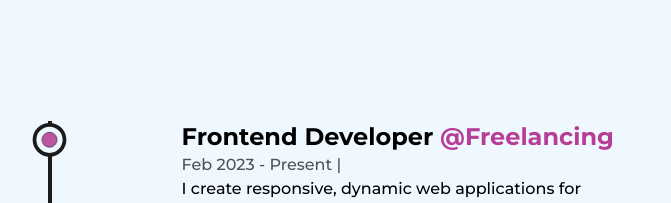
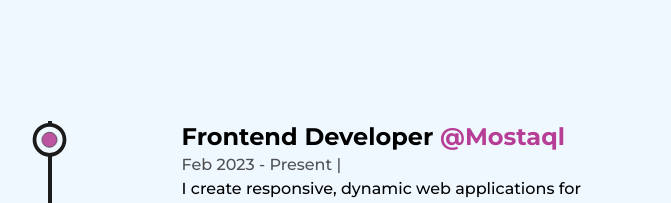
Before and after one commit to ahmedhanydev/nextjs-portfolio, a Next.js app: page /about in a window 1280 px wide. Shown: the part 2135-2338 px from the top of the page, without its empty margins (244-915 px from the left). Built offline with nearby package versions, Linux system fonts and the light colour scheme.

Commit message:
update: change in content

```diff
--- a/src/components/Experience.tsx
+++ b/src/components/Experience.tsx
@@ -73,7 +73,7 @@ const Experience = () => {
         <ul className="w-full flex flex-col items-start justify-between ml-4  xs:ml-2 ">
           <Details
             position="Frontend Developer"
-            company="Freelancing"
+            company="Mostaql"
             companyLink="www.google.com"
             time="Feb 2023 - Present"
             address=""
```
